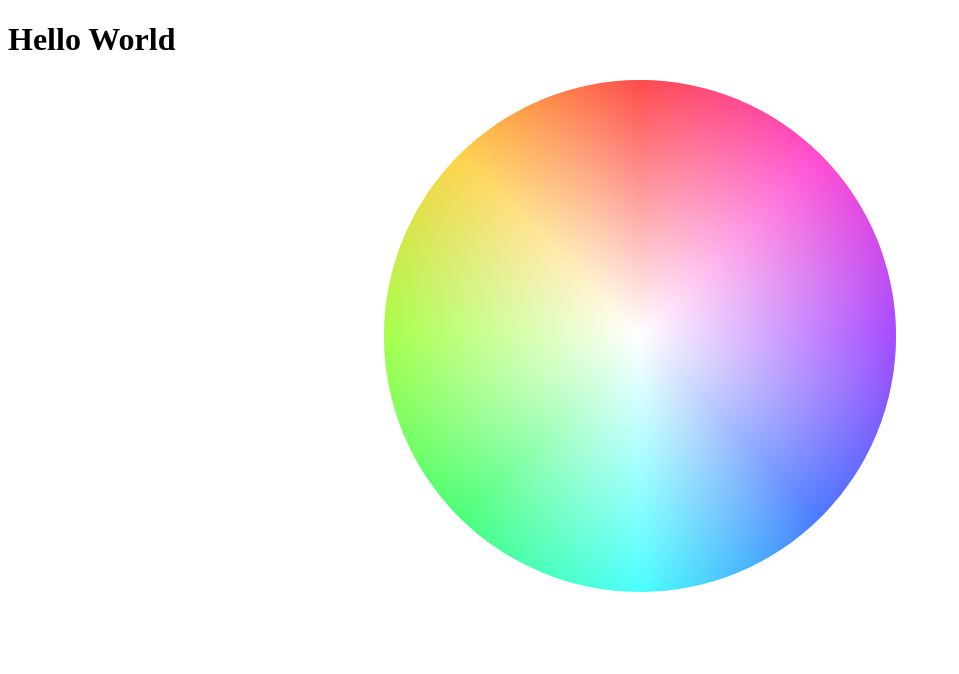
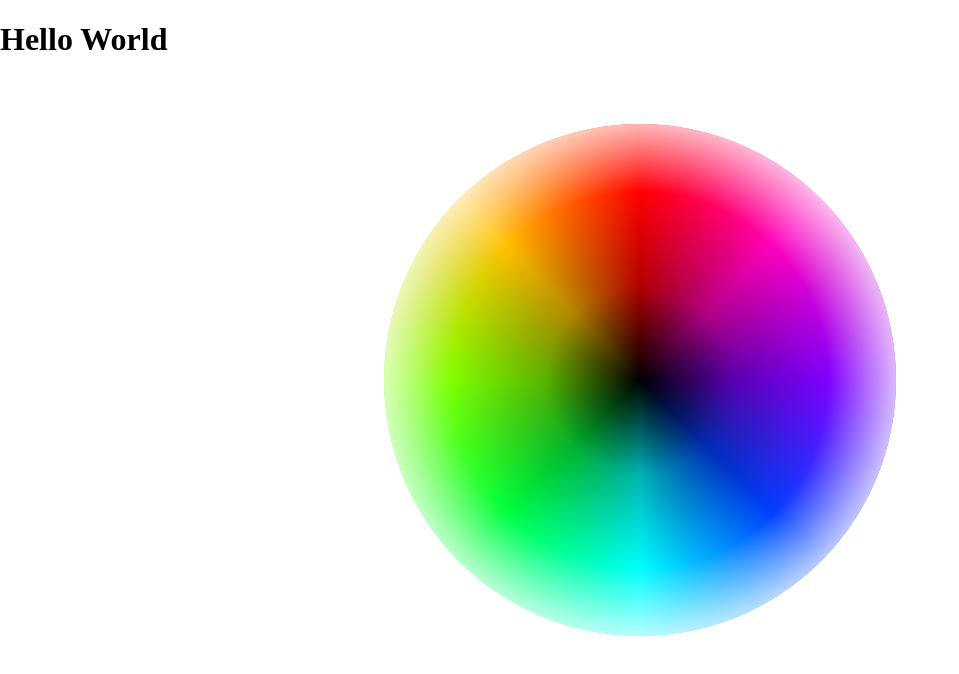
Before and after one commit to avedyer/hexx, a React (Create React App) app: page / in a window 1280 px wide. Shown: the top 674 px of the page, without its empty margins (0-959 px from the left). Built offline with nearby package versions, Linux system fonts and the light colour scheme.

Commit message:
color wheels and gradients using css

```diff
--- a/package.json
+++ b/package.json
@@ -9,6 +9,7 @@
     "react": "^18.2.0",
     "react-dom": "^18.2.0",
     "react-scripts": "5.0.1",
+    "segment-js": "^1.1.2",
     "web-vitals": "^2.1.4"
   },
   "scripts": {
--- a/src/App.css
+++ b/src/App.css
@@ -1,8 +1,46 @@
+body {
+  margin: 0;
+  padding: 0;
+  width: 100vw;
+  height: 100vh;
+  background-color: hsla(0, 0%, 0%, 0%);
+  overflow: hidden;
+}
+
+#root {
+  margin: 0;
+  padding: 0;
+  width: 100vw;
+  height: 100vh;
+}
+
+.App {
+  width: 100vw;
+  height: 100vh;
+}
+
+#wheel-container {
+  width: 600px;
+  height: 600px;
+  margin: auto;
+  position: relative;
+  background-color: transparent;
+}
+
 #wheel {
   margin: auto;
   width: 512px;
   height: 512px;
   border-radius: 50%;
+  display: inline-block;
+  position: absolute;
+  top: 50%;
+  left: 50%;
+  transform: translate(-50%, -50%);
+  overflow: hidden;
+}
+
+#wheel {
   background:
     conic-gradient(
     hsl(360, 100%, 50%),
@@ -17,14 +55,32 @@
     )
 }
 
-#wheel::after {
-  content: '';
+#filter {
+  position: absolute;
+  top: 50%;
+  left: 50%;
+  transform: translate(-50%, -50%);
   display: inline-block;
   width: 512px;
   height: 512px;
   border-radius: 50%;
-  background: radial-gradient(
-    hsla(0, 0%, 100%, 100%),
-    hsla(0, 0%, 100%, 0%)
-  );
+  z-index: 2;
 }
+
+#filter.saturation {
+  background-image: radial-gradient(hsl(0, 0%, 50%) 0%, transparent 78%);
+}
+
+#filter.lightness {
+  background-image: radial-gradient(black 0%, hsla(0, 0%, 0%, 30%) 26%, transparent 52%, white 78%);
+}
+
+.spoke {
+  overflow: hidden;
+  position: absolute;
+  top: 0;
+  right: 0;
+  width: 50%;
+  height: 50%;
+  transform-origin: 0% 100%;
+}
--- a/src/App.js
+++ b/src/App.js
@@ -1,11 +1,12 @@
 import './App.css';
 import Wheel from './wheel';
+import Controls from './controls';
 
 function App() {
   return (
     <div className="App">
       <h1>Hello World</h1>
-      <Wheel />
+      <Controls />
     </div>
   );
 }
--- /dev/null
+++ b/src/controls.js
@@ -0,0 +1,13 @@
+import { useEffect, useState } from "react"
+
+import Wheel from "./wheel"
+
+function Controls() {
+
+  const [mode, setMode] = useState('lightness')
+
+  return (
+    <Wheel mode={mode}/>
+  )
+}
+export default Controls
--- a/src/wheel.js
+++ b/src/wheel.js
@@ -1,6 +1,12 @@
+import { cloneElement, useEffect, useState } from "react"
+
 function Wheel(props) {
+
   return (
-    <div id="wheel" />
+    <div id="wheel-container">
+      <div id="wheel" className={props.mode}/>
+      <div id="filter" className={props.mode}/>
+    </div>
   )
 }
 
```
Also changed, not shown: src/App.scss (added), 1 other file (tests, documents, lock files or other folders).
